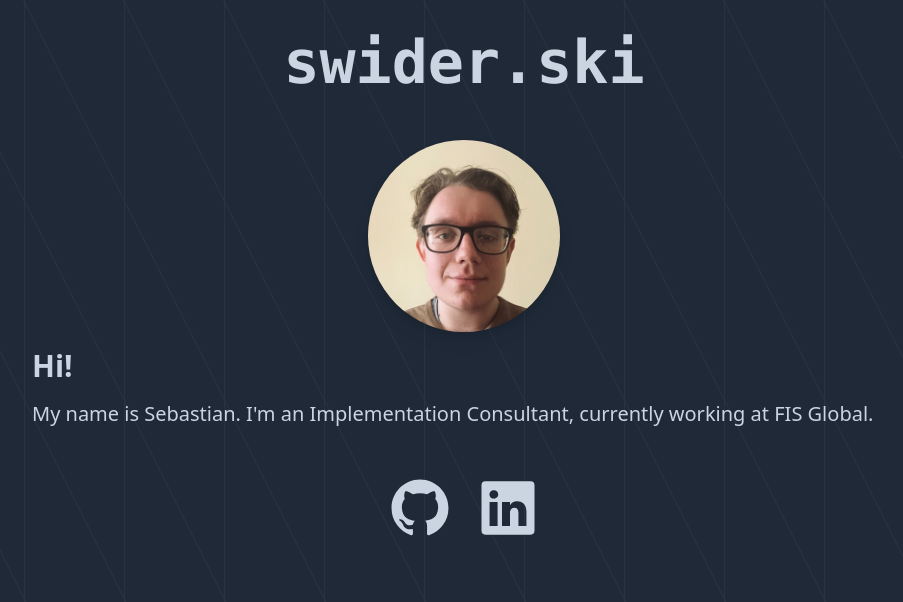
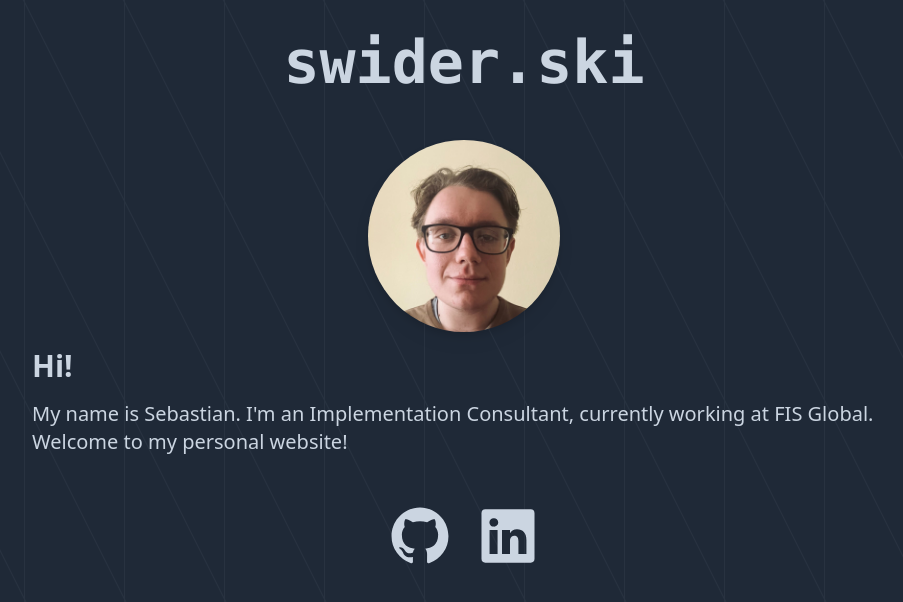
Before and after one commit to swiderskis/swiderskis.github.io, an Astro site: page / in a window 1280 px wide. Shown: the whole page, without its empty margins (176-1079 px from the left). Built offline with nearby package versions, Linux system fonts and the light colour scheme; Astro itself is replaced by a stand-in of ours.

Commit message:
Finish intro

```diff
--- a/src/pages/index.astro
+++ b/src/pages/index.astro
@@ -17,7 +17,7 @@ import P from "../components/P.astro";
       <Subheader>Hi!</Subheader>
       <P>
         My name is Sebastian. I'm an Implementation Consultant, currently
-        working at FIS Global.
+        working at FIS Global. Welcome to my personal website!
       </P>
     </div>
   </main>
```
